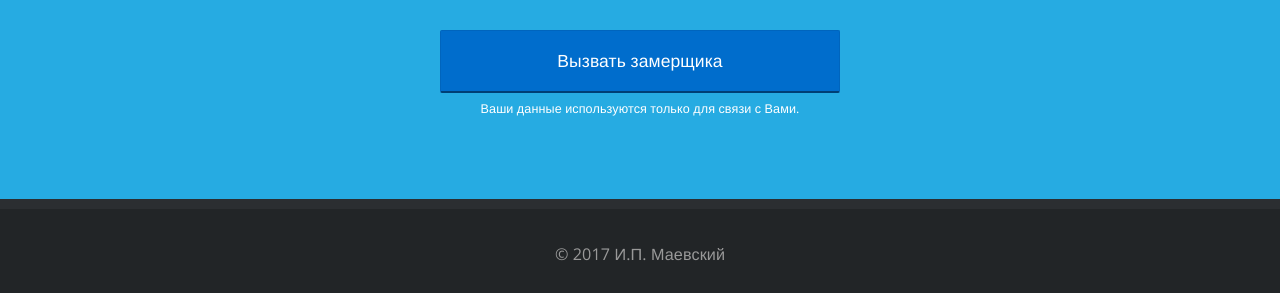
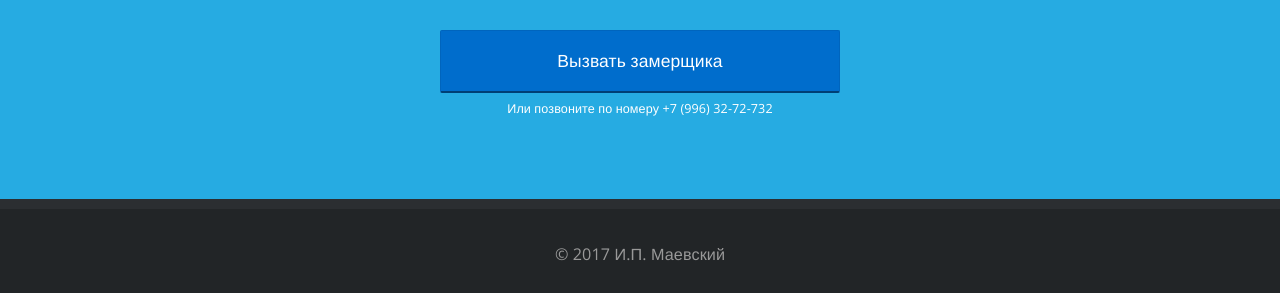
Before and after one commit to RakhimyanTim/alpenprom.github.io, a Jekyll site: the page built from pages/services.html, in a window 1280 px wide and 900 px high, scrolled down 3287 px. Shown: the part 599-892 px from the top of the window. Built offline with Jekyll 4.4.1, drawn with Linux system fonts in a browser that asks for light colours; nearby versions of some CDN libraries.

Commit message:
Update services.html

```diff
--- a/pages/services.html
+++ b/pages/services.html
@@ -58,6 +58,6 @@
 	<div class="container">
 		<h2>У нас вызов замерщика бесплатно! </h2>
 		<p style="margin:0;"><a href="https://goo.gl/forms/oLwfBn5rnaBUzEMM2" class="btn btn-primary btn-large btn-block btn-centered sign-up">Вызвать замерщика</a>
-		<span class="btn-sub-text new-content">Ваши данные используются только для связи с Вами.</span></p>
+		<span class="btn-sub-text new-content">Или позвоните по номеру +7 (996) 32-72-732</span></p>
 	</div>
 </section>
```
